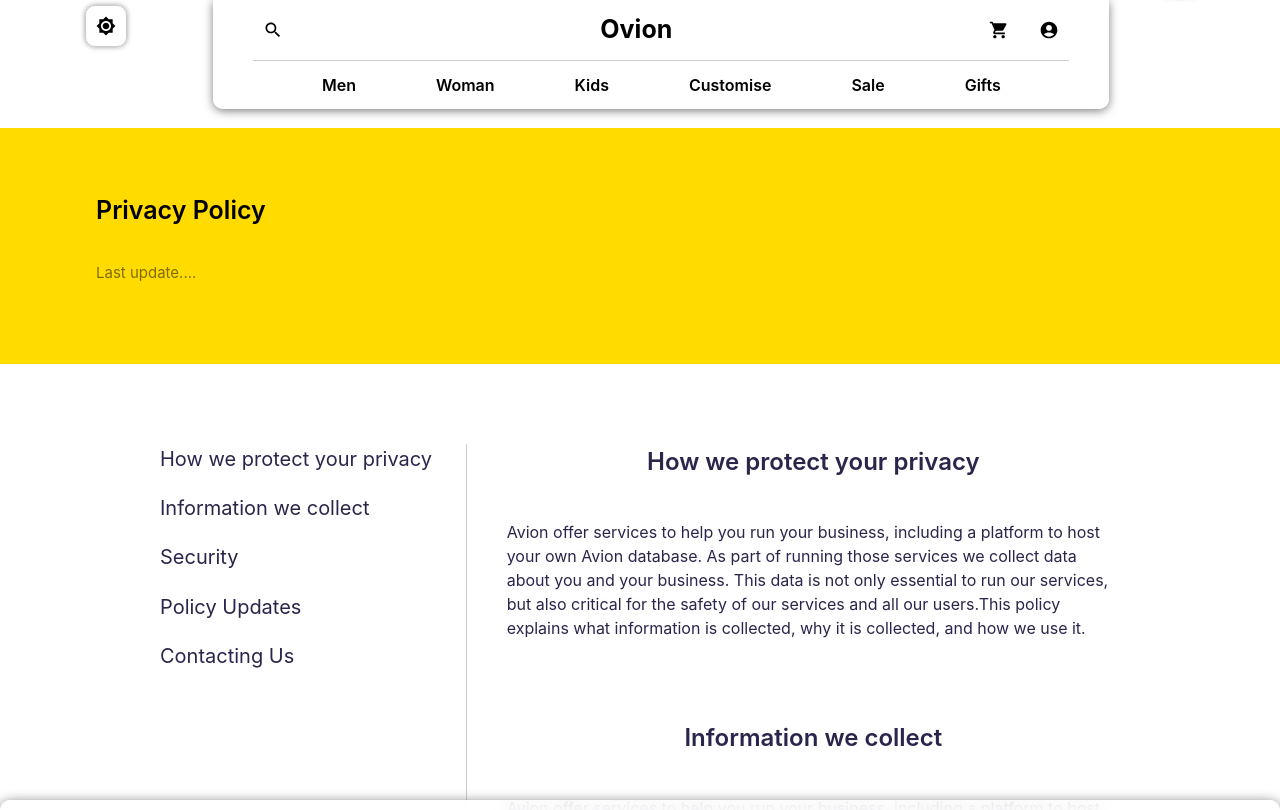
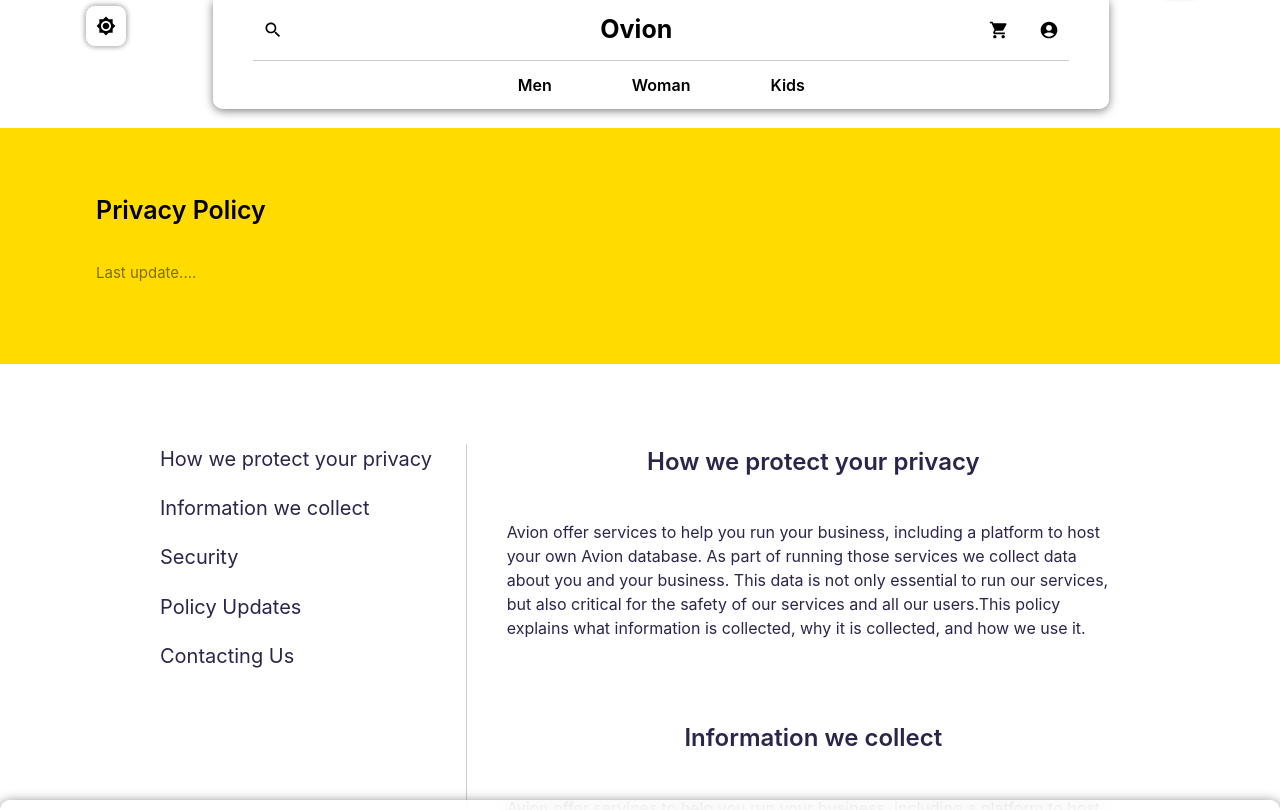
Before and after one commit to phat-trien-ung-dung-web-4conheo/front-end, a React (Create React App) app: page /aboutus in a window 1280 px wide. Shown: the top 810 px of the page. Built offline with nearby package versions, Linux system fonts and the light colour scheme.

Commit message:
tadao signup

```diff
--- a/src/components/Page/Authentication/SignInPage.js
+++ b/src/components/Page/Authentication/SignInPage.js
@@ -7,6 +7,7 @@
 import { shouldSkipGeneratingVar } from "@mui/material";
 import { login } from "../../../redux/apiCalls";
 import { useDispatch } from "react-redux";
+import { useNavigate } from "react-router-dom";
 
 const Container = styled.div`
   margin: 0px;
@@ -33,6 +34,7 @@
     e.preventDefault();
     login(dispatch, { email, password });
   };
+  const isSignUp = useNavigate();
   return (
     <AuthenticationLayout>
       <Container>
@@ -116,10 +118,10 @@
           <h2>
             Don't have an account?
             <u>
-              <a href="sign-up " target="_blank">
+              <span style={{cursor:"pointer"}} onClick={()=> isSignUp('/sign-up')}>
                 {" "}
                 Sign up
-              </a>
+              </span>
             </u>
           </h2>
         </Stack>
--- a/src/components/Page/Authentication/SignUpPage.js
+++ b/src/components/Page/Authentication/SignUpPage.js
@@ -3,7 +3,7 @@
 import Button from "../../Button";
 import Input from "../../Input/Input";
 import AuthenticationLayout from "./AuthenticationLayout";
-
+import { useNavigate } from "react-router-dom";
 const Title = styled.h1`
   font-size: 24px;
 `;
@@ -17,6 +17,7 @@
   text-align: center;
 `;
 const SignUpPage = () => {
+  const isSignUp = useNavigate();
   return (
     <AuthenticationLayout>
       <Title>Sign up</Title>
@@ -52,9 +53,9 @@
       </div>
       <p class="text-h6 mt-6 text-center text-border_dark font-normal">
         Already a member? &nbsp;
-        <a href="/sign-in">
+        <span style={{cursor:"pointer"}} onClick={()=>isSignUp("/sign-in")}>
           <u class="text-dark_primary laptop:text-light_grey">Sign in</u>
-        </a>
+        </span>
       </p>
     </AuthenticationLayout>
   );
--- a/src/data/data.js
+++ b/src/data/data.js
@@ -16,21 +16,6 @@
   {
     id: 3,
     name: "Kids",
-    category: "",
-  },
-  {
-    id: 4,
-    name: "Customise",
-    category: "",
-  },
-  {
-    id: 5,
-    name: "Sale",
-    category: "",
-  },
-  {
-    id: 6,
-    name: "Gifts",
     category: "",
   },
 ];
```
